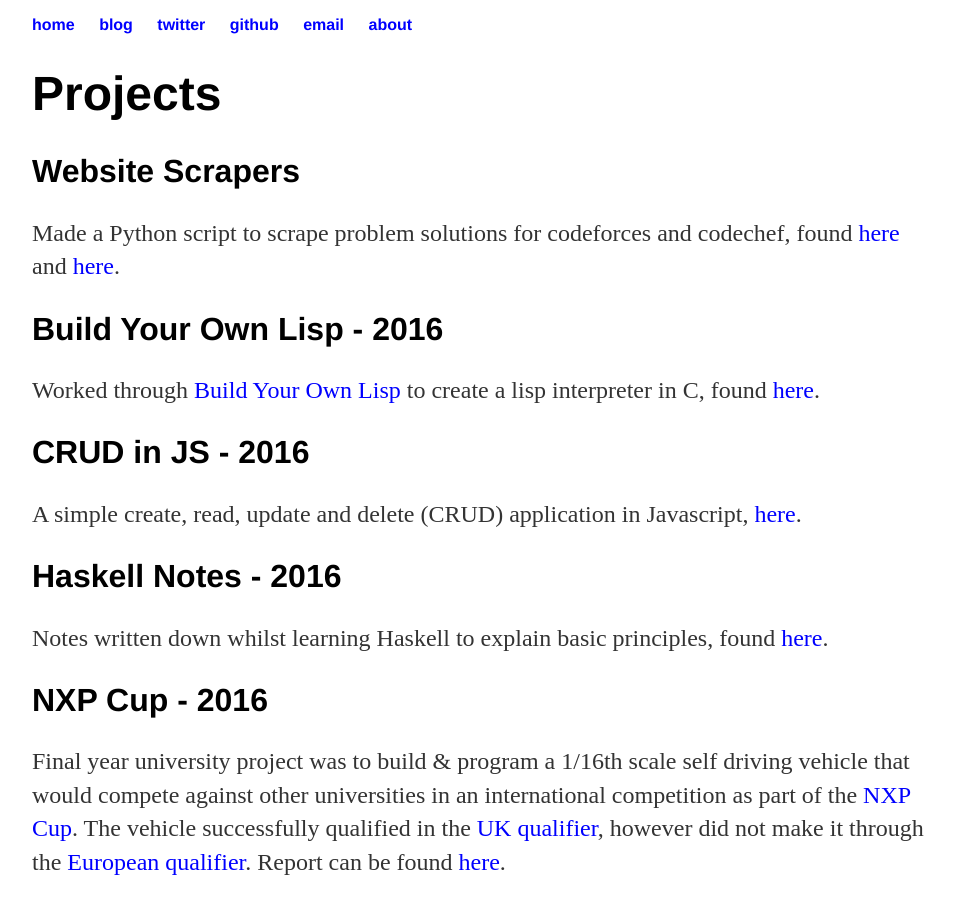
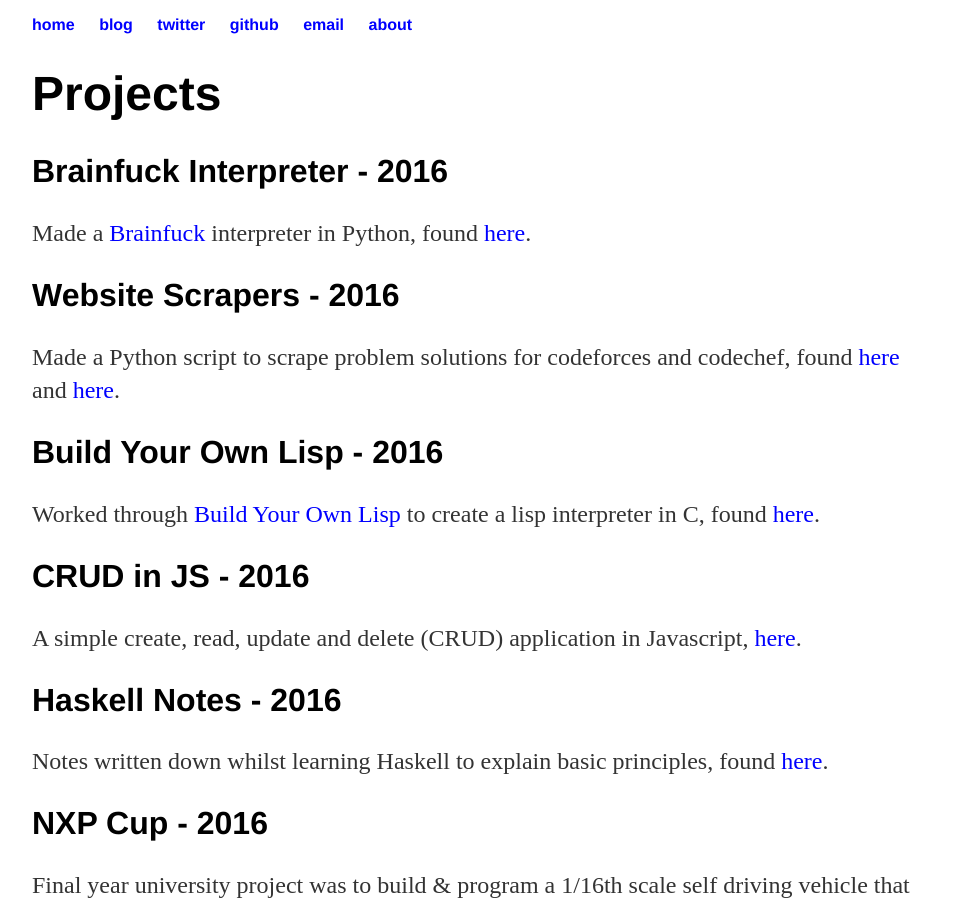
Before and after one commit to bentrevett/bentrevett.github.io, a Jekyll site: the page built from index.html, in a window 1280 px wide and 900 px high. Shown: the whole window, without its empty margins (160-1114 px from the left). Built offline with Jekyll 4.4.1, drawn with Linux system fonts in a browser that asks for light colours.

Commit message:
Update index.html

```diff
--- a/index.html
+++ b/index.html
@@ -3,7 +3,9 @@ layout: default
 title: Ben Trevett | Projects
 ---
 	<h1>Projects</h1>
-	<h2>Website Scrapers</h2>
+<h2>Brainfuck Interpreter - 2016</h2>
+	<p>Made a <a href="https://en.wikipedia.org/wiki/Brainfuck">Brainfuck</a> interpreter in Python, found <a href="https://github.com/bentrevett/brainfuck-python">here</a>.</p>
+	<h2>Website Scrapers - 2016</h2>
 	<p>Made a Python script to scrape problem solutions for codeforces and codechef, found <a href="https://github.com/bentrevett/codeforces-scraper">here</a> and <a href="https://github.com/bentrevett/codechef-scraper">here</a>.</p>
 	<h2>Build Your Own Lisp - 2016</h2>
 	<p>Worked through <a href="buildyourownlisp.com">Build Your Own Lisp</a> to create a lisp interpreter in C, found <a href="https://github.com/bentrevett/buildyourownlisp">here</a>.</p>
```
